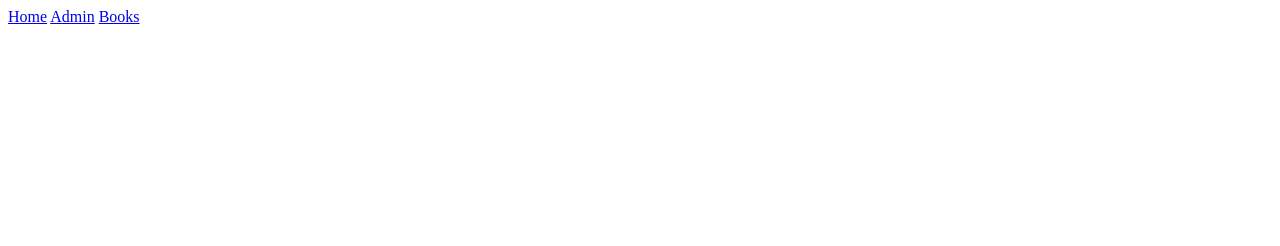
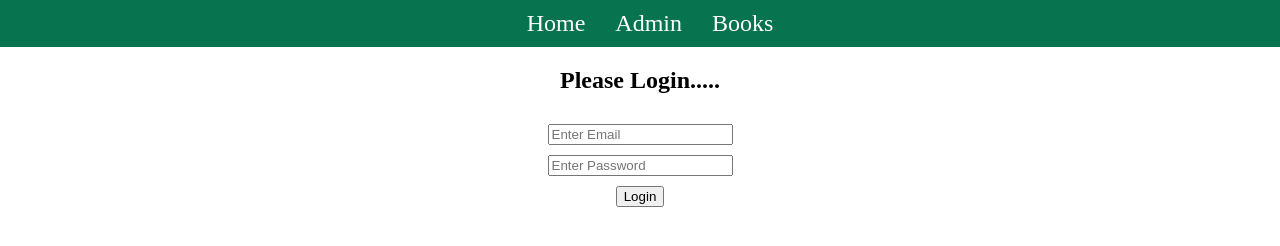
Before and after one commit to SarojKanvadiya/DomBookApp, a plain HTML site: page index.html in a window 1280 px wide. Drawn offline with Linux system fonts and the light colour scheme.

Commit message:
Login page

```diff
--- a/index.html
+++ b/index.html
@@ -1,15 +1,26 @@
 <!DOCTYPE html>
 <html lang="en">
+
 <head>
     <meta charset="UTF-8">
     <meta name="viewport" content="width=device-width, initial-scale=1.0">
     <link rel="stylesheet" href="./styles/style.css">
     <title>Mini Book Management App</title>
 </head>
+
 <body>
-    <div id="nav">
+    <div id="nav"></div>
+    <div id="loginform">
 
+        <form id="form">
+            <h2>Please Login.....</h2>
+            <input id="email" type="email" placeholder="Enter Email">
+            <input type="password" id="password" placeholder="Enter Password">
+            <input type="submit" id="submit" value="Login">
+        </form>
     </div>
 </body>
 <script src="./scripts/navbar.js"></script>
+<script src="./scripts/login.js"></script>
+
 </html>
--- /dev/null
+++ b/scripts/login.js
@@ -0,0 +1,25 @@
+let form = document.getElementById("form");
+form.addEventListener("submit", function(){
+    event.preventDefault()
+    let email = form.email.value;
+    let password = form.password.value;
+    let loginObj ={email, password}
+
+    if(email=="admin@empher.com" && password=="empher@123"){
+        alert("Logged in as Admin.")
+        window.location.href ="admin.html";
+    }else if(email=="user@empher.com"){
+
+        if(password =="user@123"){1
+            window.location.href ="books.html";
+            localStorage.setItem("loginData", JSON.stringify(loginObj))
+        }
+        else{
+            alert("please write a correct password");
+        }
+    }else{
+        alert("your are not allowed to login")
+    }
+})
+
+// && password == "user@123")
--- a/styles/style.css
+++ b/styles/style.css
@@ -0,0 +1,32 @@
+body{
+    margin: 0;
+    padding: 0;
+}
+
+#nav{
+    display: flex;
+    justify-content: center;
+    align-items: center;
+    padding: 10px;
+    background-color: rgb(7, 116, 79);
+    gap: 30px;
+    margin: auto;
+    width: 100%;
+}
+a{
+    text-decoration: none;
+    font-size: 24px;
+    color: white;
+}
+a:hover{
+    color: rgb(160, 107, 37);
+}
+
+form{
+
+    display: flex;
+    flex-direction: column;
+    justify-content: center;
+    align-items: center;
+    gap: 10px;
+}
```
Also changed, not shown: books.html (+4 -3 lines).
